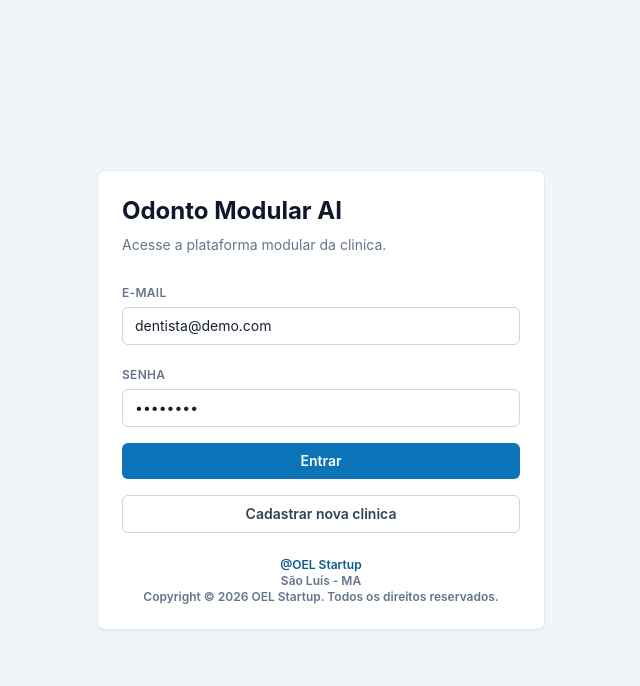
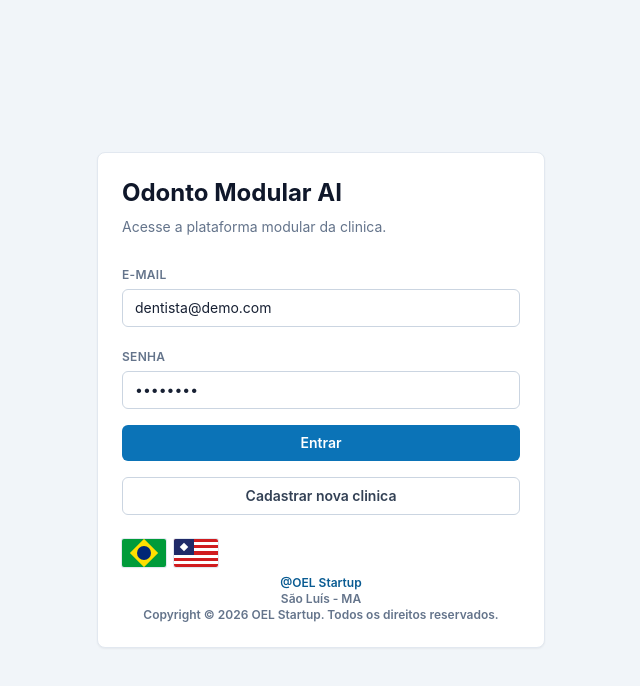
Before and after one commit to jomarsv/odonto-modular-ai, a React (Vite) app: page / in a window 1280 px wide. Shown: the top 686 px of the page, without its empty margins (319-959 px from the left). Built offline with nearby package versions, Linux system fonts and the light colour scheme.

Commit message:
Add flags to OEL Startup copyright

```diff
--- a/src/client/App.tsx
+++ b/src/client/App.tsx
@@ -788,6 +788,22 @@ function Login({ onLogin }: { onLogin: (session: Session) => void }) {
 function BrandCopyright({ className = "" }: { className?: string }) {
   return (
     <div className={`text-xs font-semibold text-slate-500 ${className}`}>
+      <div className="mb-2 flex items-center gap-2">
+        <span className="relative inline-block h-7 w-11 overflow-hidden rounded-sm bg-[#009b3a] shadow-sm ring-1 ring-slate-200" aria-label="Bandeira do Brasil" role="img">
+          <span className="absolute left-1/2 top-1/2 h-5 w-5 -translate-x-1/2 -translate-y-1/2 rotate-45 bg-[#ffdf00]" />
+          <span className="absolute left-1/2 top-1/2 h-3.5 w-3.5 -translate-x-1/2 -translate-y-1/2 rounded-full bg-[#002776]" />
+        </span>
+        <span className="relative inline-block h-7 w-11 overflow-hidden rounded-sm bg-white shadow-sm ring-1 ring-slate-200" aria-label="Bandeira do Maranhao" role="img">
+          <span className="absolute inset-x-0 top-0 h-[11.11%] bg-[#d01c1f]" />
+          <span className="absolute inset-x-0 top-[22.22%] h-[11.11%] bg-[#d01c1f]" />
+          <span className="absolute inset-x-0 top-[44.44%] h-[11.11%] bg-[#d01c1f]" />
+          <span className="absolute inset-x-0 top-[66.66%] h-[11.11%] bg-[#d01c1f]" />
+          <span className="absolute inset-x-0 top-[88.88%] h-[11.11%] bg-[#d01c1f]" />
+          <span className="absolute left-0 top-0 h-4 w-5 bg-[#1f2a68]">
+            <span className="absolute left-1/2 top-1/2 h-1.5 w-1.5 -translate-x-1/2 -translate-y-1/2 rotate-45 bg-white" />
+          </span>
+        </span>
+      </div>
       <p className="text-primary-700">@OEL Startup</p>
       <p>São Luís - MA</p>
       <p>Copyright © {new Date().getFullYear()} OEL Startup. Todos os direitos reservados.</p>
```
